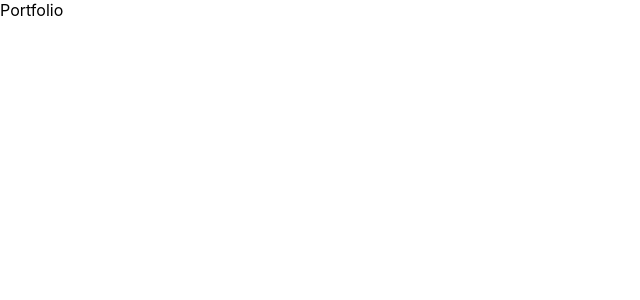
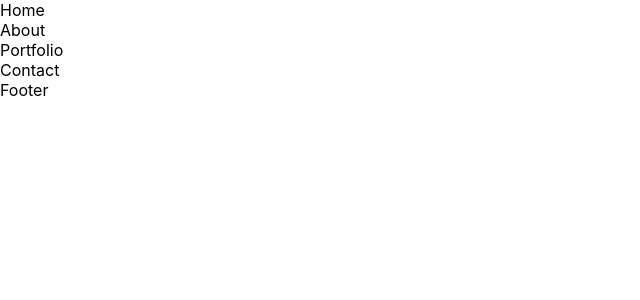
Before and after one commit to ThibaMahlezana/My-Portfolio-Website, a React (Create React App) app in the folder client/: page / in a window 1280 px wide. Shown: the top 300 px of the page, without its empty margins (0-640 px from the left). Built offline with nearby package versions, Linux system fonts and the light colour scheme.

Commit message:
Website structure setup

```diff
--- a/client/src/App.js
+++ b/client/src/App.js
@@ -1,8 +1,18 @@
+import React from 'react';
+import Home from './pages/Home';
+import About from './pages/About';
+import Portfolio from './pages/Portfolio';
+import Contact from './pages/Contact';
+import Footer from './components/Footer';
 
 function App() {
   return (
     <div>
-      Portfolio
+      <Home />
+      <About />
+      <Portfolio />
+      <Contact />
+      <Footer />
     </div>
   );
 }
--- /dev/null
+++ b/client/src/components/Footer.js
@@ -0,0 +1,7 @@
+import React from 'react'
+
+export default function Footer() {
+  return (
+    <div>Footer</div>
+  )
+}
--- /dev/null
+++ b/client/src/pages/About.js
@@ -0,0 +1,7 @@
+import React from 'react'
+
+export default function About() {
+  return (
+    <div>About</div>
+  )
+}
--- /dev/null
+++ b/client/src/pages/Contact.js
@@ -0,0 +1,7 @@
+import React from 'react'
+
+export default function Contact() {
+  return (
+    <div>Contact</div>
+  )
+}
--- /dev/null
+++ b/client/src/pages/Home.js
@@ -0,0 +1,7 @@
+import React from 'react'
+
+export default function Home() {
+  return (
+    <div>Home</div>
+  )
+}
--- /dev/null
+++ b/client/src/pages/Portfolio.js
@@ -0,0 +1,7 @@
+import React from 'react'
+
+export default function Portfolio() {
+  return (
+    <div>Portfolio</div>
+  )
+}
```
